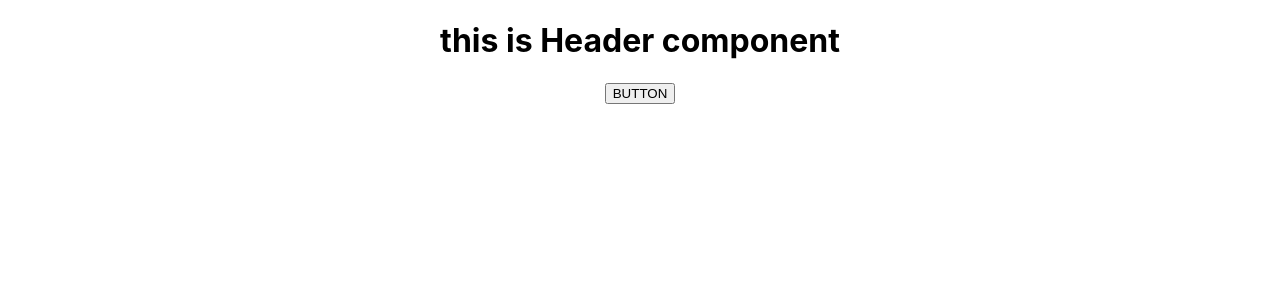
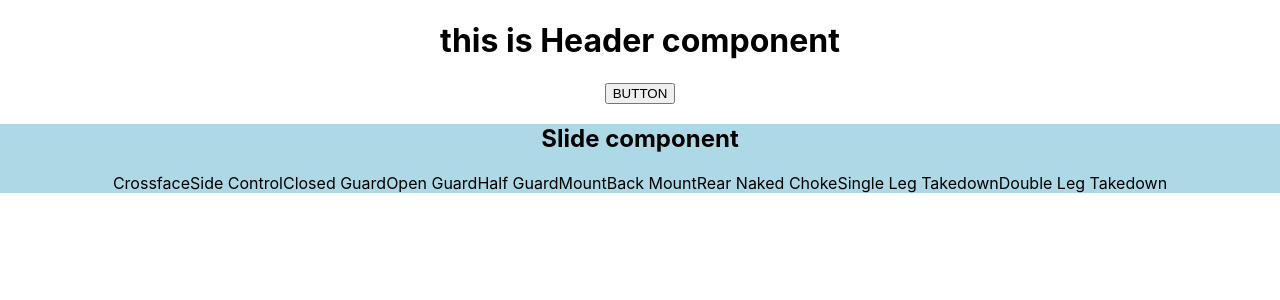
Before and after one commit to Eddie-ee/bjj-tnt, a React (Create React App) app: page / in a window 1280 px wide. Shown: the top 300 px of the page. Built offline with nearby package versions, Linux system fonts and the light colour scheme.

Commit message:
tricks data added, connected

```diff
--- a/src/App.js
+++ b/src/App.js
@@ -3,7 +3,7 @@ import './App.css';
 import React from 'react';
 import { ReactDOM } from 'react-dom/client';
 import Header from './components/Header'
-// import Slide from './components/Slide';
+import Slide from './components/Slide';
 import Button from './components/Button';
 
 function App() {
@@ -11,6 +11,7 @@ function App() {
     <div className="App">
           <Header />
           <Button />
+          <Slide />
     </div>
   );
 }
--- a/src/components/Slide.js
+++ b/src/components/Slide.js
@@ -1,12 +1,22 @@
 import React from "react"
 import ReactDOM from "react-dom/client"
+import {tricksArray} from "./tricksData"
 
 export default function Slide() {
     return (
         <div className="slide-div">
             <h2>Slide component</h2>
-            <p>Slide discription</p>
+            <p>{tricksArray}</p>
+
         </div>
+
 
     )
 }
+
+
+function getRandomCard() {
+    let numbers = [1, 2, 3, 4, 5, 6, 7, 8, 9, 10, 11]
+    let randomNum = Math.floor(Math.random() * numbers.length) + 1
+    return randomNum
+}
--- /dev/null
+++ b/src/components/tricksData.js
@@ -0,0 +1,13 @@
+
+export const tricksArray = [
+    "Crossface",
+    "Side Control",
+    "Closed Guard",
+    "Open Guard",
+    "Half Guard",
+    "Mount",
+    "Back Mount",
+    "Rear Naked Choke",
+    "Single Leg Takedown",
+    "Double Leg Takedown",
+];
```
